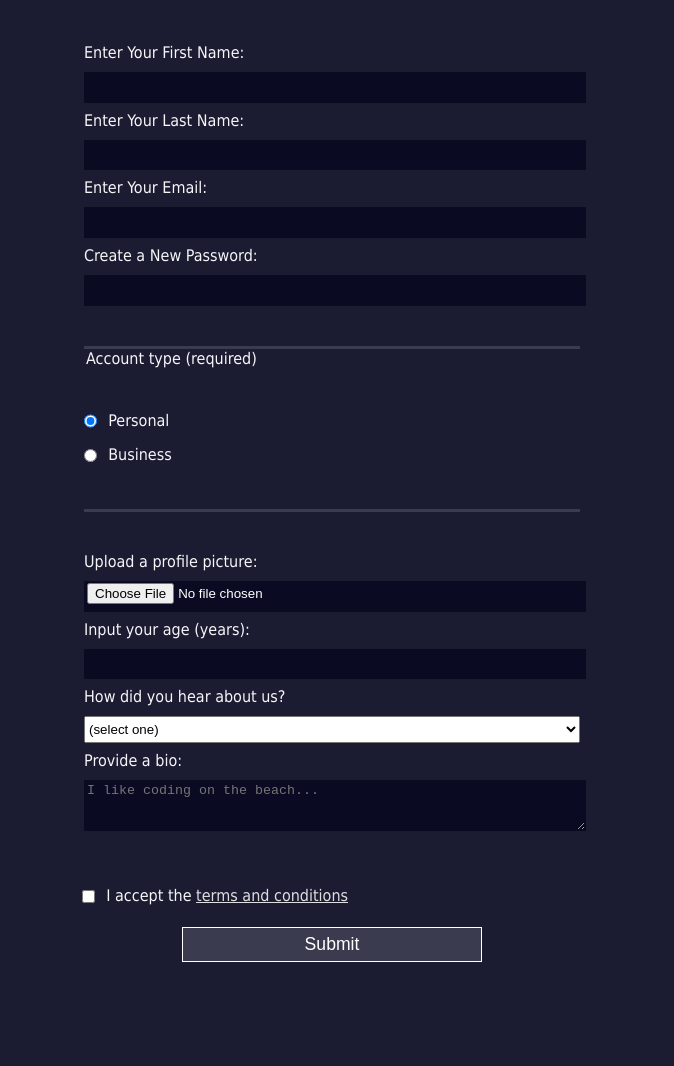
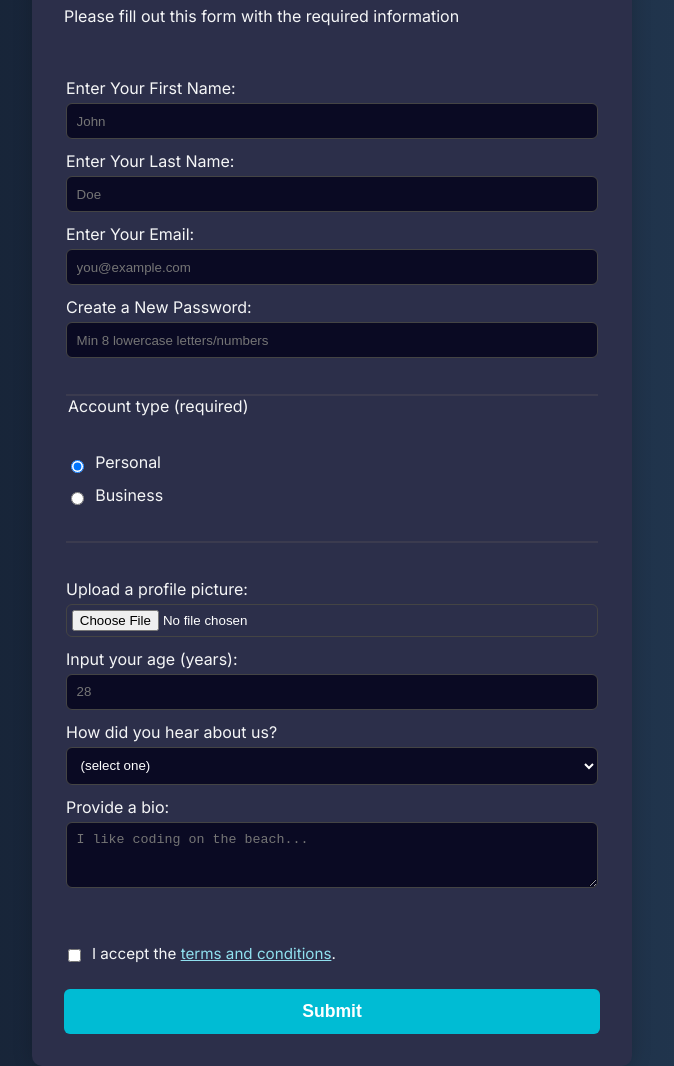
Before and after one commit to mjcaldev/reg-form, a plain HTML site: page index.html in a window 1280 px wide. Shown: the part 134-1200 px from the top of the page, without its empty margins (308-982 px from the left). Before the commit the page ends 1146 px from the top, so only its background shows below. Drawn offline with Linux system fonts and the light colour scheme.

Commit message:
modernized form layout and accessibility

```diff
--- a/index.html
+++ b/index.html
@@ -1,29 +1,117 @@
 <!DOCTYPE html>
 <html lang="en">
   <head>
-    <meta charset="UTF-8">
+    <meta charset="UTF-8" />
     <title>Registration Form</title>
+    <meta name="viewport" content="width=device-width, initial-scale=1.0" />
     <link rel="stylesheet" href="styles.css" />
+    <link
+      href="https://fonts.googleapis.com/css2?family=Inter:wght@400;600&display=swap"
+      rel="stylesheet"
+    />
   </head>
   <body>
+    <main>
       <h1>Registration Form</h1>
       <p>Please fill out this form with the required information</p>
-    <form method="post" action='https://register-demo.freecodecamp.org'>
+      <form method="post" action="https://register-demo.freecodecamp.org">
         <fieldset>
-        <label for="first-name">Enter Your First Name: <input id="first-name" name="first-name" type="text" required /></label>
-        <label for="last-name">Enter Your Last Name: <input id="last-name" name="last-name" type="text" required /></label>
-        <label for="email">Enter Your Email: <input id="email" name="email" type="email" required /></label>
-        <label for="new-password">Create a New Password: <input id="new-password" name="new-password" type="password" pattern="[a-z0-5]{8,}" required /></label>
+          <label for="first-name">
+            Enter Your First Name:
+            <input
+              id="first-name"
+              name="first-name"
+              type="text"
+              required
+              autocomplete="given-name"
+              placeholder="John"
+            />
+          </label>
+
+          <label for="last-name">
+            Enter Your Last Name:
+            <input
+              id="last-name"
+              name="last-name"
+              type="text"
+              required
+              autocomplete="family-name"
+              placeholder="Doe"
+            />
+          </label>
+
+          <label for="email">
+            Enter Your Email:
+            <input
+              id="email"
+              name="email"
+              type="email"
+              required
+              autocomplete="email"
+              placeholder="you@example.com"
+            />
+          </label>
+
+          <label for="new-password">
+            Create a New Password:
+            <input
+              id="new-password"
+              name="new-password"
+              type="password"
+              pattern="[a-z0-5]{8,}"
+              required
+              autocomplete="new-password"
+              placeholder="Min 8 lowercase letters/numbers"
+            />
+          </label>
         </fieldset>
         <fieldset>
           <legend>Account type (required)</legend>
-        <label for="personal-account"><input id="personal-account" type="radio" name="account-type" class="inline" checked /> Personal</label>
-        <label for="business-account"><input id="business-account" type="radio" name="account-type" class="inline" /> Business</label>
+          <label for="personal-account"
+            ><input
+              id="personal-account"
+              type="radio"
+              name="account-type"
+              class="inline"
+              checked
+            />
+            Personal</label
+          >
+          <label for="business-account"
+            ><input
+              id="business-account"
+              type="radio"
+              name="account-type"
+              class="inline"
+            />
+            Business</label
+          >
         </fieldset>
         <fieldset>
-        <label for="profile-picture">Upload a profile picture: <input id="profile-picture" type="file" name="file" /></label>
-        <label for="age">Input your age (years): <input id="age" type="number" name="age" min="13" max="120" /></label>
-        <label for="referrer">How did you hear about us?
+          <label for="profile-picture">
+            Upload a profile picture:
+            <input
+              id="profile-picture"
+              type="file"
+              name="file"
+              aria-label="Upload your profile picture"
+            />
+          </label>
+
+          <label for="age">
+            Input your age (years):
+            <input
+              id="age"
+              type="number"
+              name="age"
+              min="13"
+              max="120"
+              placeholder="28"
+            />
+          </label>
+
+          <label for="referrer">
+            How did you hear about us?
             <select id="referrer" name="referrer">
               <option value="">(select one)</option>
               <option value="1">freeCodeCamp News</option>
@@ -32,14 +120,36 @@
               <option value="4">Other</option>
             </select>
           </label>
-        <label for="bio">Provide a bio:
-          <textarea id="bio" name="bio" rows="3" cols="30" placeholder="I like coding on the beach..."></textarea>
+
+          <label for="bio">
+            Provide a bio:
+            <textarea
+              id="bio"
+              name="bio"
+              rows="3"
+              cols="30"
+              placeholder="I like coding on the beach..."
+            ></textarea>
           </label>
         </fieldset>
-      <label for="terms-and-conditions">
-        <input class="inline" id="terms-and-conditions" type="checkbox" required name="terms-and-conditions" /> I accept the <a href="https://www.freecodecamp.org/news/terms-of-service/">terms and conditions</a>
+
+        <label for="terms-and-conditions" class="terms-label">
+          <input
+            class="inline"
+            id="terms-and-conditions"
+            type="checkbox"
+            required
+            name="terms-and-conditions"
+          />
+          I accept the
+          <a
+            href="https://www.freecodecamp.org/news/terms-of-service/"
+            target="_blank"
+            >terms and conditions</a
+          >.
         </label>
         <input type="submit" value="Submit" />
       </form>
+    </main>
   </body>
 </html>
--- a/styles.css
+++ b/styles.css
@@ -1,30 +1,46 @@
+@import url('https://fonts.googleapis.com/css2?family=Inter:wght@400;600&display=swap');
+
+* {
+  box-sizing: border-box;
+}
+
 body {
   width: 100%;
   height: 100vh;
   margin: 0;
-  background-color: #1b1b32;
+  background: linear-gradient(to right, #141e30, #243b55);
   color: #f5f6f7;
-  font-family: Tahoma;
+  font-family: 'Inter', sans-serif;
   font-size: 16px;
+  padding: 2rem;
 }
 
-h1, p {
-  margin: 1em auto;
+main {
+  max-width: 600px;
+  margin: 0 auto;
+  background-color: #2c2f4a;
+  padding: 2rem;
+  border-radius: 10px;
+  box-shadow: 0 0 20px rgba(0, 0, 0, 0.2);
+}
+
+header {
   text-align: center;
+  margin-bottom: 1.5rem;
+}
+
+h1 {
+  margin-bottom: 0.5em;
 }
 
 form {
-  width: 60vw;
-  max-width: 500px;
-  min-width: 300px;
-  margin: 0 auto;
-  padding-bottom: 2em;
+  width: 100%;
 }
 
 fieldset {
   border: none;
-  padding: 2rem 0;
-  border-bottom: 3px solid #3b3b4f;
+  padding: 1.5rem 0;
+  border-bottom: 2px solid #3b3b4f;
 }
 
 fieldset:last-of-type {
@@ -33,44 +49,82 @@ fieldset:last-of-type {
 
 label {
   display: block;
-  margin: 0.5rem 0;
+  margin: 0.75rem 0;
+  font-weight: 500;
 }
 
 input,
 textarea,
 select {
-  margin: 10px 0 0 0;
   width: 100%;
-  min-height: 2em;
+  padding: 0.6rem;
+  margin-top: 0.3rem;
+  border-radius: 6px;
+  border: 1px solid #444;
+  background-color: #0a0a23;
+  color: #ffffff;
+  transition: border 0.3s ease, box-shadow 0.3s ease;
 }
 
-input, textarea {
-  background-color: #0a0a23;
-  border: 1px solid #0a0a23;
-  color: #ffffff;
+input:focus,
+textarea:focus,
+select:focus {
+  outline: none;
+  border-color: #00bcd4;
+  box-shadow: 0 0 4px #00bcd4;
 }
 
 .inline {
   width: unset;
-  margin: 0 0.5em 0 0;
+  margin-right: 0.5em;
   vertical-align: middle;
 }
 
 input[type="submit"] {
   display: block;
-  width: 60%;
-  margin: 1em auto;
-  height: 2em;
+  width: 100%;
+  padding: 0.75rem;
+  margin-top: 1.5rem;
   font-size: 1.1rem;
-  background-color: #3b3b4f;
-  border-color: white;
-  min-width: 300px;
+  background-color: #00bcd4;
+  border: none;
+  border-radius: 6px;
+  color: white;
+  font-weight: bold;
+  cursor: pointer;
+  transition: background-color 0.3s ease;
+}
+
+input[type="submit"]:hover {
+  background-color: #0192a5;
 }
 
 input[type="file"] {
-  padding: 1px 2px;
+  padding: 0.3rem;
+  background-color: transparent;
 }
 
-#terms-and-conditions, a {
-  color: #dfdfe2;
+.terms-label {
+  font-size: 0.95rem;
+  margin-top: 1rem;
 }
+
+a {
+  color: #90e0ef;
+  text-decoration: underline;
+}
+
+.required {
+  color: #ff6b6b;
+}
+
+@media (max-width: 500px) {
+  main {
+    padding: 1.25rem;
+  }
+
+  input[type="submit"] {
+    width: 100%;
+    font-size: 1rem;
+  }
+}
```
Lines whose indentation alone changed are shown as unchanged.
